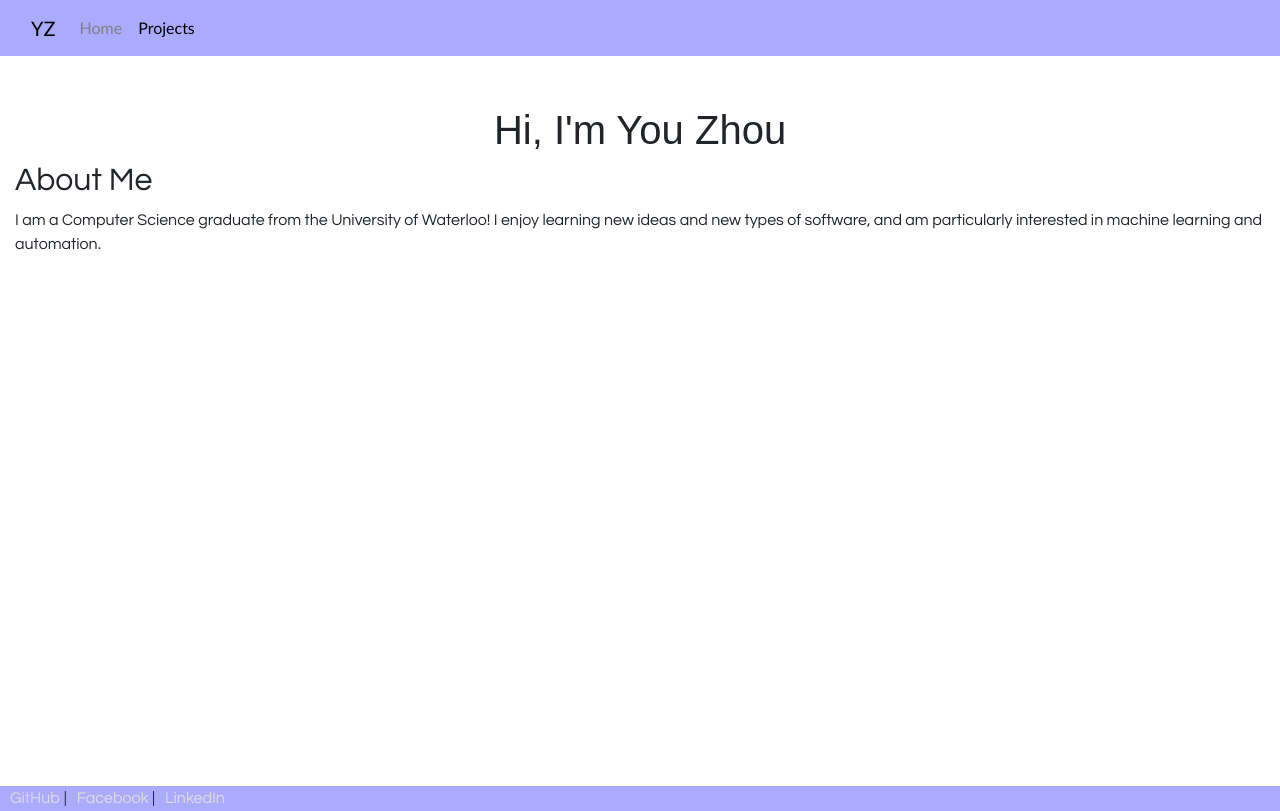
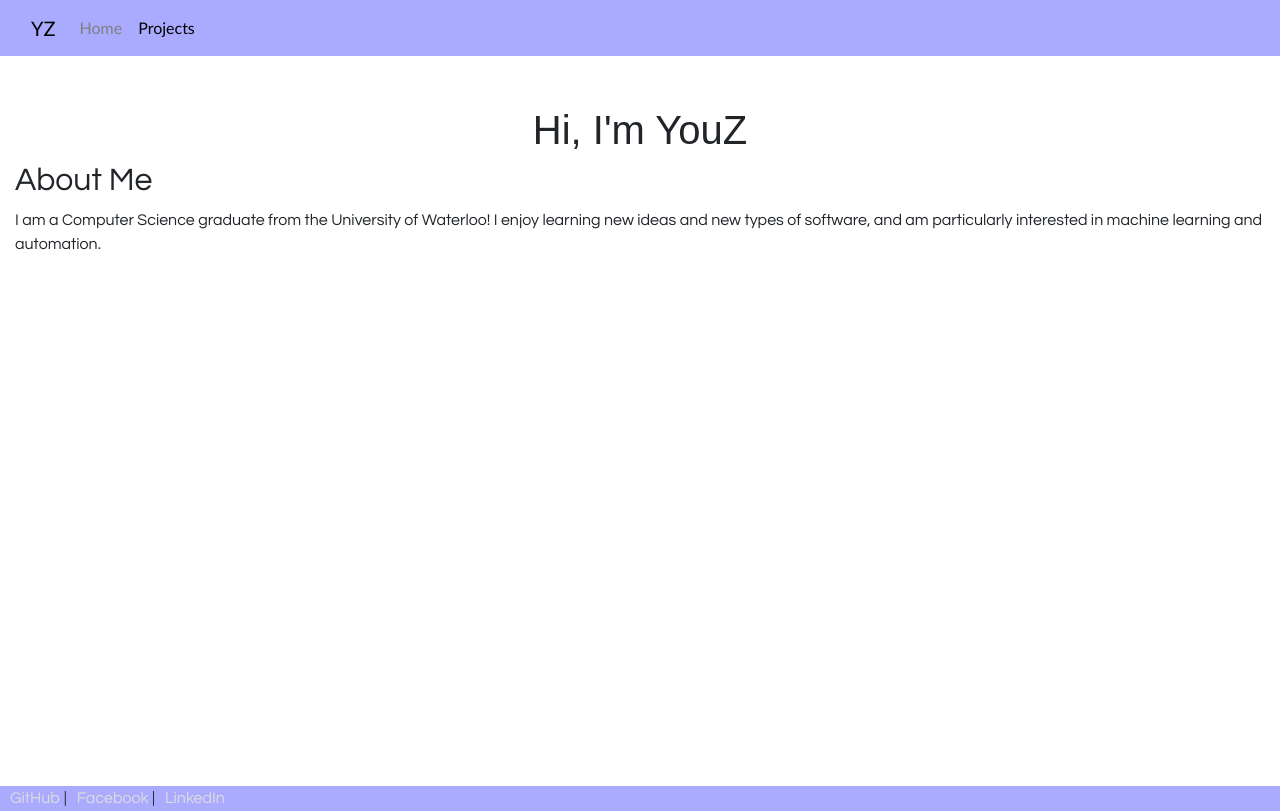
Before and after one commit to you741/you741.github.io, a plain HTML site: page index.html in a window 1280 px wide. Drawn offline with nearby package versions, Linux system fonts and the light colour scheme.

Commit message:
Update index.html

```diff
--- a/index.html
+++ b/index.html
@@ -58,7 +58,7 @@
 		  </nav>
 	</div>
 	<div class = "container-fluid light" style = "margin-top:50px;min-height:calc(100vh - 120px)">
-		<h1>Hi, I'm You Zhou</h1>
+		<h1>Hi, I'm YouZ</h1>
 		<h2>About Me</h2>
 		<p>I am a Computer Science graduate from the University of Waterloo! I enjoy learning new ideas and new types of software, and am particularly interested in machine learning and automation.</p>
 	</div>
```
